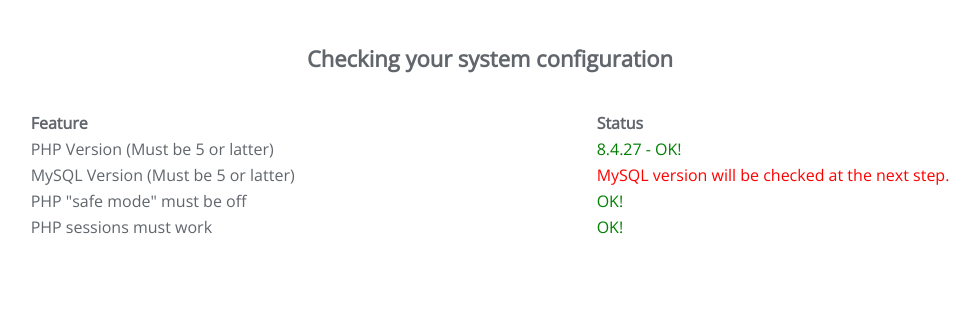
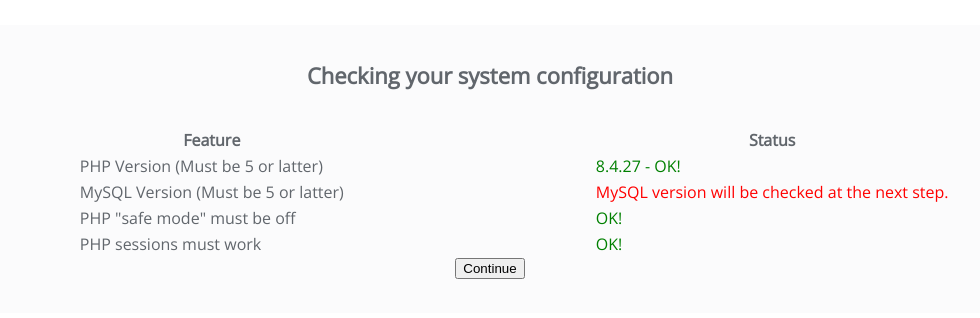
Before and after one commit to Rydog101/MyMods, a PHP site: page /install/index.php in a window 1280 px wide. Shown: the top 318 px of the page, without its empty margins (150-1130 px from the left). Run offline with PHP 8.4, Linux system fonts and the light colour scheme; some libraries are stand-ins or nearby versions.

Commit message:
more install script

```diff
--- a/install/index.php
+++ b/install/index.php
@@ -1,123 +1,23 @@
 <html>
 	<head>
 		<title>Installer</title>
-		<style>
-			@import url('//fonts.googleapis.com/css?family=Open+Sans');
-			html
-			{
-				color:#61666c;
-				font-weight:400;
-				font-size:1em;
-				font-family:'Open Sans', sans-serif;
-			}
-			body
-			{
-				border-collapse:collapse;
-				font-size:.75em;
-			  	text-align: center;
-			}
-			h2
-			{
-				font-size: 22px;
-			}
-			table
-			{
-			  	margin-left: auto;
-			  	margin-right: auto;
-			}
-			th, td
-			{
-				white-space: nowrap;
-			  	text-align: left;
-			  	padding-left: 150px;
-			  	padding-right: 150px;
-			}
-		</style>
+		<link rel="stylesheet" href="style.css">
+		<script src="http://ajax.googleapis.com/ajax/libs/jquery/1.11.1/jquery.min.js"></script>
+		<script>
+			$(document).ready(function(){
+				$("#sys-config").click(function(){
+					$.ajax({url:"database-config.php",success:function(result){
+						$("div#content").html(result);
+					}});
+				});
+			});
+		</script>
 	</head>
 	<body>
-		<?php
-			$php_version=phpversion();
-			$php_error = false;
-			if($php_version<5) {
-				$php_error = true;
-			}
-
-			function find_SQL_Version() {
-  				$output = shell_exec('mysql -V');
-  				preg_match('@[0-9]+\.[0-9]+\.[0-9]+@', $output, $version);
-  				return @$version[0]?$version[0]:-1;
-			}
-
-			$mysql_version=find_SQL_Version();
-
-			if($mysql_version<5) {
-				if($mysql_version==-1) $mysql_error="<span style=\"color:red\">MySQL version will be checked at the next step.</span>";
-				else $mysql_error="<span style=\"color:red\">MySQL version is $mysql_version. Version 5 or newer is required.</span>";
-			}
-
-			$safe_mode_error = false;
-			if(ini_get("safe_mode")){
-				$safe_mode_error=true;
-				$safe_mode_error="Please switch of PHP Safe Mode";
-			}
-
-			$session_error=false;
-			$_SESSION['sessions_work']=1;
-			if(empty($_SESSION['sessions_work'])) {
-			  $session_error=true;
-			}
-		?>
 		<center>
 			<br>
-			<h2>Checking your system configuration</h2>
-			<br>
-			<table border="0">
-				<tr>
-					<th>Feature</th>
-					<th>Status</th>
-				</tr>
-				<tr>
-					<td>PHP Version (Must be 5 or latter)</td>
-					<td>
-						<?php
-							if ($php_error==true) {
-								echo "<span style=\"color:red\">PHP version is ". $php_version ." - too old!</span>";
-							} else {
-								echo "<span style=\"color:green\">" . phpversion() . " - OK!</span>";
-							}
-						?>
-					</td>
-				<tr>
-					<td>MySQL Version (Must be 5 or latter)</td>
-					<td>
-						<?php
-							echo $mysql_error;
-						?>
-					</td>
-				</tr>
-				<tr>
-					<td>PHP "safe mode" must be off</td>
-					<td>
-						<?php
-							if ($safe_mode_error==true) {
-								echo "<span style=\"color:red\">Please switch off PHP Safe Mode!</span>";
-							} else {
-								echo "<span style=\"color:green\">OK!</span>";
-							}
-						?>
-					</td>
-				</tr>
-				<tr>
-					<td>PHP sessions must work</td>
-					<td>
-						<?php
-							if ($session_error==true) {
-								echo "<span style=\"color:red\">Sessions must be enabled!</span>";
-							} else {
-								echo "<span style=\"color:green\">OK!</span>";
-							}
-						?>
-					</td>
-				</tr>
-			</table>
-			<input type=
+				<div class="content" id="content">
+					<?php
+						include("sys-config.php");
+					?>
+				</div>
--- /dev/null
+++ b/install/style.css
@@ -0,0 +1,36 @@
+@import url('//fonts.googleapis.com/css?family=Open+Sans');
+html {
+	color:#61666c;
+	font-weight:400;
+	font-size:1em;
+	font-family:'Open Sans', sans-serif;
+}
+body {
+	border-collapse:collapse;
+	font-size:.75em;
+	text-align: center;
+}
+h2 {
+	font-size: 22px;
+}
+table {
+	margin-left: auto;
+	margin-right: auto;
+}
+th {
+	white-space: nowrap;
+	text-align: center;
+	padding-left: 125px;
+	padding-right: 125px;
+}
+td {
+	white-space: nowrap;
+	text-align: left;
+	padding-left: 125px;
+	padding-right: 125px;
+}
+div.content {
+	background-color: #fbfbfc;
+	width: 85%;
+	border-radius: 15px 15px 15px 15px;
+}
--- /dev/null
+++ b/install/sys-config.php
@@ -0,0 +1,97 @@
+<?php
+	$php_version=phpversion();
+	$php_error = false;
+	if($php_version<5) {
+		$php_error = true;
+	}
+
+	function find_SQL_Version() {
+  		$output = shell_exec('mysql -V');
+  		preg_match('@[0-9]+\.[0-9]+\.[0-9]+@', $output, $version);
+  		return @$version[0]?$version[0]:-1;
+	}
+
+	$mysql_version=find_SQL_Version();
+
+	if($mysql_version<5) {
+		if($mysql_version==-1) $mysql_error="<span style=\"color:red\">MySQL version will be checked at the next step.</span>";
+		else $mysql_error="<span style=\"color:red\">MySQL version is $mysql_version. Version 5 or newer is required.</span>";
+	}
+
+	$safe_mode_error = false;
+	if(ini_get("safe_mode")){
+		$safe_mode_error=true;
+		$safe_mode_error="Please switch of PHP Safe Mode";
+	}
+
+	$session_error=false;
+	$_SESSION['sessions_work']=1;
+	if(empty($_SESSION['sessions_work'])) {
+	  $session_error=true;
+	}
+?>
+
+<div class="sys-config">
+	<br>
+	<h2>Checking your system configuration</h2>
+	<br>
+	<table border="0">
+		<tr>
+			<th>Feature</th>
+			<th>Status</th>
+		</tr>
+		<tr>
+			<td>PHP Version (Must be 5 or latter)</td>
+			<td>
+				<?php
+					if ($php_error==true) {
+						echo "<span style=\"color:red\">PHP version is ". $php_version ." - too old!</span>";
+					} else {
+						echo "<span style=\"color:green\">" . phpversion() . " - OK!</span>";
+					}
+				?>
+			</td>
+		<tr>
+			<td>MySQL Version (Must be 5 or latter)</td>
+			<td>
+				<?php
+					echo $mysql_error;
+				?>
+			</td>
+		</tr>
+		<tr>
+			<td>PHP "safe mode" must be off</td>
+			<td>
+				<?php
+					if ($safe_mode_error==true) {
+						echo "<span style=\"color:red\">Please switch off PHP Safe Mode!</span>";
+					} else {
+						echo "<span style=\"color:green\">OK!</span>";
+					}
+				?>
+			</td>
+		</tr>
+		<tr>
+			<td>PHP sessions must work</td>
+			<td>
+				<?php
+					if ($session_error==true) {
+						echo "<span style=\"color:red\">Sessions must be enabled!</span>";
+					} else {
+						echo "<span style=\"color:green\">OK!</span>";
+					}
+				?>
+			</td>
+		</tr>
+	</table>
+	<?php
+		if ($php_error==false && $safe_mode_error==false && $session_error==false) {
+			echo "<input type=\"submit\" value=\"Continue\" name=\"sys-config\" id=\"sys-config\"></input>";
+		} else {
+			echo "<input type=\"submit\" value=\"Continue\" disabled></input>";
+		}
+	?>
+	<br>
+	<br>
+	<br>
+</div>
```
Also changed, not shown: install/database-config.php (added, +22 -0 lines), install/database-connect.php (added, +7 -0 lines).
